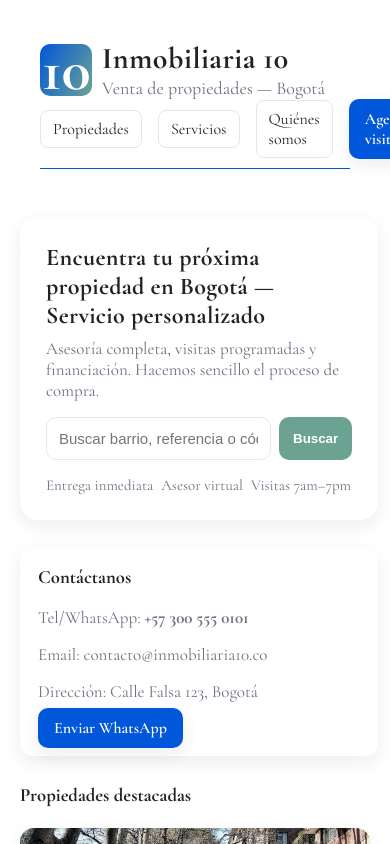
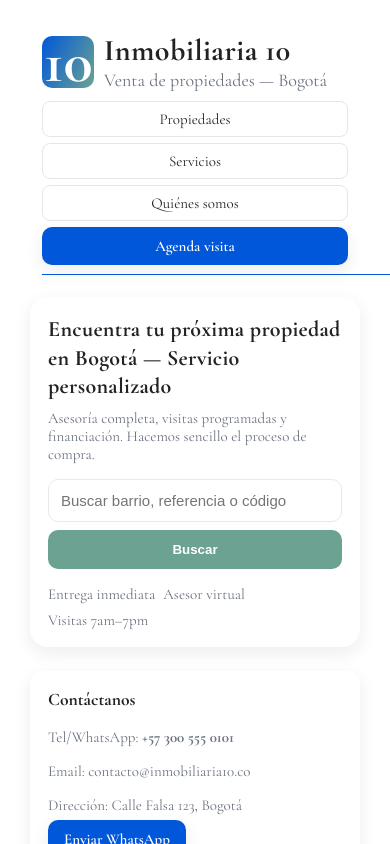
Before and after one commit to VLADISYSTEMS/MenuWebs, a plain HTML site: page web1/index.html in a window 390 px wide. Drawn offline with nearby package versions, Linux system fonts and the light colour scheme.

Commit message:
Actualización responsive web inmobiliaria  primera versión

```diff
--- a/web1/style.css
+++ b/web1/style.css
@@ -20,17 +20,6 @@ html,body{
   overflow-x:hidden;
 }
 
-
-/* === Rayita azul responsiva === */
-/*body::before {*/
-/*  content: "";
-  position: fixed;
-  top: 18%;                        /* ubicación vertical */
-/*  left: 20px;                      /* margen izquierdo */
-/*  width: calc(100% - 40px);        /* ocupa todo el ancho menos 20px por lado */
-/*  height: 1px;
-  background-color: #0057d9;
-/*}*/
 
 .rayita {
   /*transform: translateX(-50%);*/
@@ -113,3 +102,97 @@ header {
   align-items: center;
   gap: 10px;
 }
+
+
+/* === MOBILE-FIRST AJUSTES TIGRE === */
+@media (max-width:480px) {
+
+  body {
+    font-size: 15px;
+    padding: 0 10px;
+  }
+
+  header {
+    flex-direction: column;
+    align-items: flex-start;
+    padding: 12px;
+  }
+
+  .brand {
+    flex-wrap: wrap;
+  }
+
+  nav {
+    flex-direction: column;
+    align-items: stretch;
+    width: 100%;
+    margin-top: 10px;
+    gap: 6px;
+  }
+
+  nav a {
+    display: block;
+    text-align: center;
+    padding: 10px 0;
+  }
+
+  .hero {
+    grid-template-columns: 1fr;
+    gap: 14px;
+    margin-top: 10px;
+  }
+
+  .hero-card {
+    padding: 18px;
+  }
+
+  .hero h2 {
+    font-size: 22px;
+    line-height: 1.3;
+  }
+
+  .hero p {
+    font-size: 15px;
+  }
+
+  .panel {
+    margin-top: 10px;
+  }
+
+  .grid {
+    grid-template-columns: 1fr;
+    gap: 16px;
+    margin: 12px 0;
+  }
+
+  .card img {
+    height: 160px;
+  }
+
+  .card-body {
+    padding: 10px;
+  }
+
+  .two-cols {
+    grid-template-columns: 1fr;
+    gap: 12px;
+  }
+
+  footer {
+    font-size: 13px;
+    padding: 14px;
+  }
+
+  .cta, .ghost {
+    width: 100%;
+    text-align: center;
+  }
+
+  .search {
+    flex-direction: column;
+  }
+
+  .search input, .search button {
+    width: 100%;
+  }
+}
```
